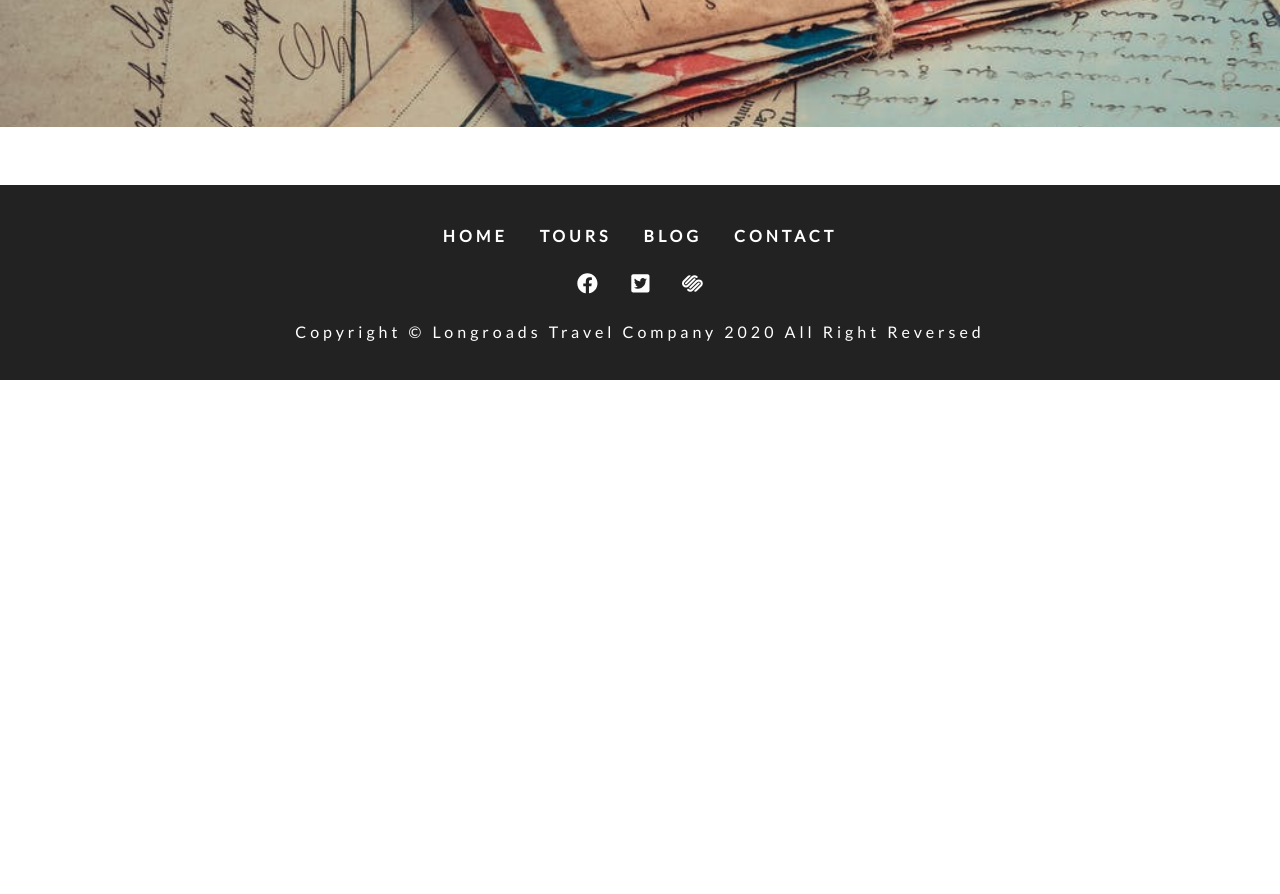
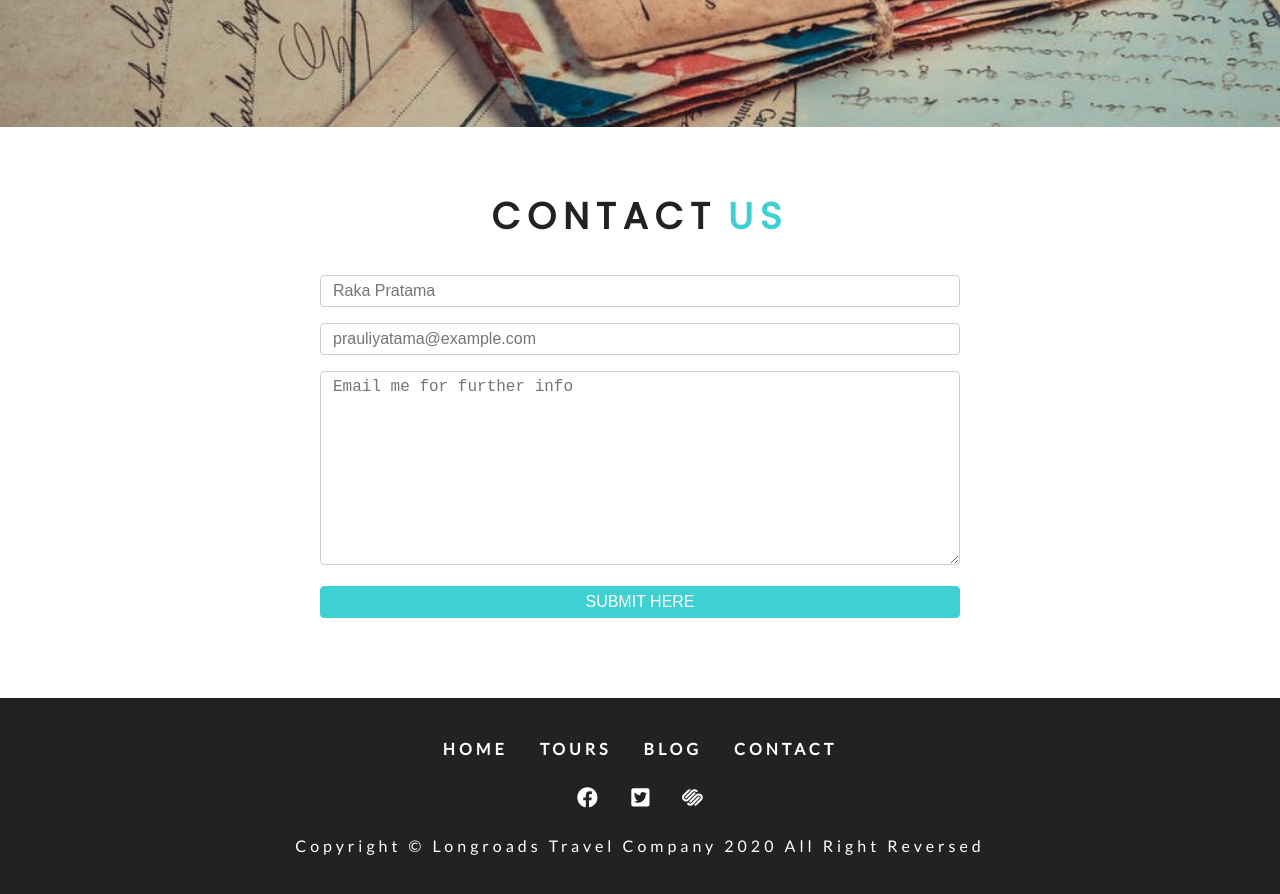
Before and after one commit to kesatriajerseyhitam/groot-roads, a Gatsby site: page /contact in a window 1280 px wide. Shown: the part 420-1314 px from the top of the page. Before the commit the page ends 800 px from the top, so only its background shows below. Built offline with nearby package versions, Linux system fonts and the light colour scheme; Gatsby itself is replaced by a stand-in of ours.

Commit message:
feature(contact page): Add contact us form

```diff
--- /dev/null
+++ b/src/components/_contact/contact/index.jsx
@@ -0,0 +1,61 @@
+import React from 'react';
+import styles from './style.module.css';
+
+import Title from '../../title';
+
+const {
+  center,
+  contact,
+  form,
+  formControl,
+  submit,
+} = styles;
+
+const Contact = () => (
+  <div className={contact}>
+    <Title
+      title="contact"
+      subtitle="us"
+    />
+    <div className={center}>
+      <form className={form}>
+        <div>
+          <input
+            className={formControl}
+            id="name"
+            name="name"
+            placeholder="Raka Pratama"
+            type="text"
+          />
+        </div>
+        <div>
+          <input
+            className={formControl}
+            id="email"
+            name="email"
+            placeholder="prauliyatama@example.com"
+            type="email"
+          />
+        </div>
+        <div>
+          <textarea
+            className={formControl}
+            id="message"
+            name="message"
+            placeholder="Email me for further info"
+            rows="10"
+          />
+        </div>
+        <div>
+          <input
+            className={ submit }
+            type="submit"
+            value="submit here"
+          />
+        </div>
+      </form>
+    </div>
+  </div>
+);
+
+export default Contact;
--- /dev/null
+++ b/src/components/_contact/contact/style.module.css
@@ -0,0 +1,35 @@
+.contact {
+  padding: 4rem 0;
+}
+.center {
+  width: 80vw;
+  margin: 0 auto;
+}
+@media screen and (min-width: 992px) {
+  .center {
+    width: 50vw;
+    margin: 0 auto;
+  }
+}
+.formControl,
+.submit {
+  border-radius: 0.25rem;
+  border: 1px solid var(--darkGrey);
+  font-size: 1rem;
+  margin-bottom: 1rem;
+  padding: 0.375rem 0.75rem;
+  width: 100%;
+}
+.submit {
+  background-color: var(--primaryColor);
+  border-color: var(--primaryColor);
+  color: white;
+  cursor: pointer;
+  text-transform: uppercase;
+  transition: var(--mainTransition);
+}
+.submit:hover {
+  background: var(--darkGrey);
+  color: var(--mainWhite);
+  border-color: var(--darkGrey);
+}
--- a/src/pages/contact/index.jsx
+++ b/src/pages/contact/index.jsx
@@ -4,6 +4,7 @@ import React from 'react';
 import { graphql } from 'gatsby';
 import PropTypes from 'prop-types';
 
+import ContactForm from '../../components/_contact/contact';
 import Layout from '../../components/layout';
 import StyledHero from '../../components/styled-hero';
 
@@ -21,9 +22,8 @@ export const query = graphql`
 
 const Contact = ({ data }) => (
   <Layout>
-    <StyledHero
-      img={data.connectBcg.childImageSharp.fluid}
-    />
+    <StyledHero img={data.connectBcg.childImageSharp.fluid} />
+    <ContactForm />
   </Layout>
 );
 
```
